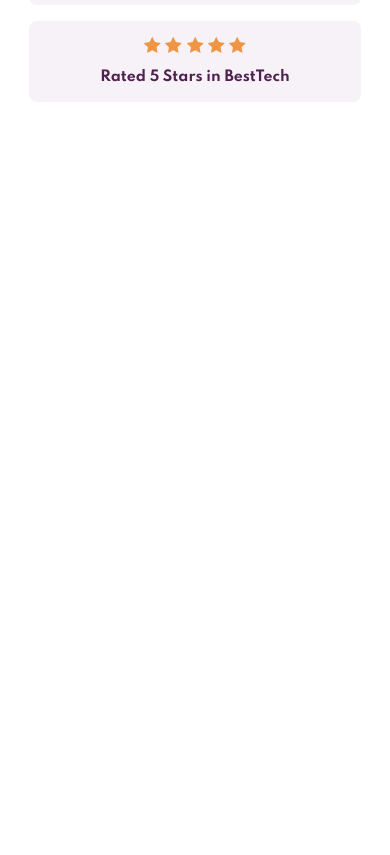
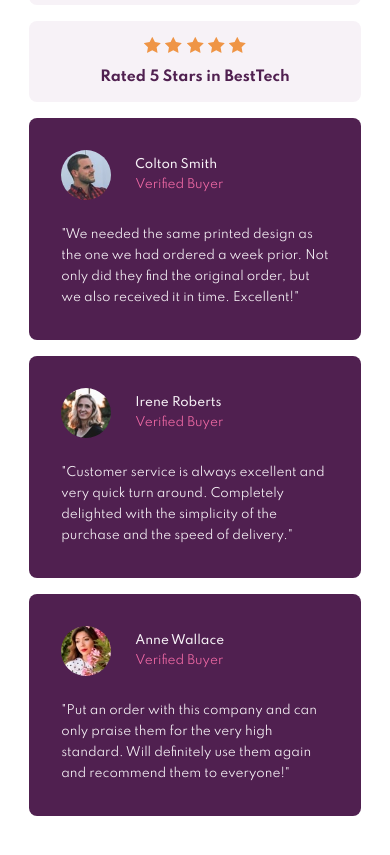
Before and after one commit to JacksonJ97/social-proof-section, a plain HTML site: page index.html in a window 390 px wide. Shown: the part 509-1364 px from the top of the page. Before the commit the page ends 844 px from the top, so only its background shows below. Drawn offline with Linux system fonts and the light colour scheme.

Commit message:
Mobile view without backgrounds

```diff
--- a/index.html
+++ b/index.html
@@ -58,37 +58,34 @@
         </div>
       </div>
 
-      <!-- <div class="testimonials-container">
+      <div class="testimonials">
         <div class="testimonial-card">
-          <div class="user-details">
+          <div class="testimonial-card__details">
             <img src="/images/image-colton.jpg" alt="User picture" />
-            <p>Colton Smith</p>
-            <p>Verified Buyer</p>
+            <p>Colton Smith <span>Verified Buyer</span></p>
           </div>
 
-          <p>"We needed the same printed design as the one we had ordered a week prior. Not only did they find the original order, but we also received it in time. Excellent!"</p>
+          <p class="testimonial-card__text">"We needed the same printed design as the one we had ordered a week prior. Not only did they find the original order, but we also received it in time. Excellent!"</p>
         </div>
 
-        <div class="testimonials-card">
-          <div class="user-details">
+        <div class="testimonial-card">
+          <div class="testimonial-card__details">
             <img src="/images/image-irene.jpg" alt="User picture" />
-            <p>Irene Roberts</p>
-            <p>Verified Buyer</p>
+            <p>Irene Roberts <span>Verified Buyer</span></p>
           </div>
 
-          <p>"Customer service is always excellent and very quick turn around. Completely delighted with the simplicity of the purchase and the speed of delivery."</p>
+          <p class="testimonial-card__text">"Customer service is always excellent and very quick turn around. Completely delighted with the simplicity of the purchase and the speed of delivery."</p>
         </div>
 
-        <div class="testimonials-card">
-          <div class="user-details">
+        <div class="testimonial-card">
+          <div class="testimonial-card__details">
             <img src="/images/image-anne.jpg" alt="User picture" />
-            <p>Anne Wallace</p>
-            <p>Verified Buyer</p>
+            <p>Anne Wallace <span>Verified Buyer</span></p>
           </div>
 
-          <p>"Put an order with this company and can only praise them for the very high standard. Will definitely use them again and recommend them to everyone!"</p>
+          <p class="testimonial-card__text">"Put an order with this company and can only praise them for the very high standard. Will definitely use them again and recommend them to everyone!"</p>
         </div>
-      </div> -->
+      </div>
     </section>
   </body>
 </html>
--- a/style.css
+++ b/style.css
@@ -53,3 +53,46 @@
   margin-top: 0.75em;
   text-align: center;
 }
+
+.testimonials {
+  padding-bottom: 6em;
+}
+
+.testimonial-card {
+  background-color: var(--veryDarkMagenta);
+  border-radius: 8px;
+  padding: 2em;
+  margin-bottom: 1em;
+}
+
+.testimonial-card__details {
+  display: flex;
+  align-items: center;
+}
+
+.testimonial-card__details img {
+  border-radius: 50%;
+  height: 50px;
+}
+
+.testimonial-card__details p {
+  color: var(--lightGrayishMagenta);
+  font-weight: 500;
+  font-size: 0.75em;
+  margin-left: 2em;
+}
+
+.testimonial-card__details span {
+  display: block;
+  color: var(--softPink);
+  font-weight: 400;
+  font-size: 0.75rem;
+  margin-top: 0.5em;
+}
+
+.testimonial-card__text {
+  color: var(--lightGrayishMagenta);
+  font-size: 0.75rem;
+  line-height: 1.75;
+  margin-top: 2em;
+}
```
